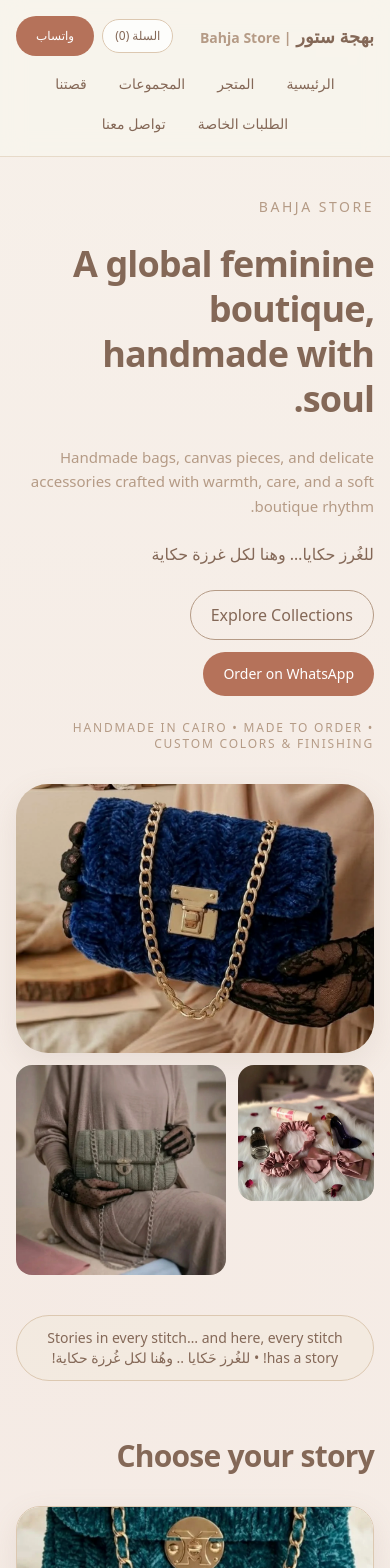
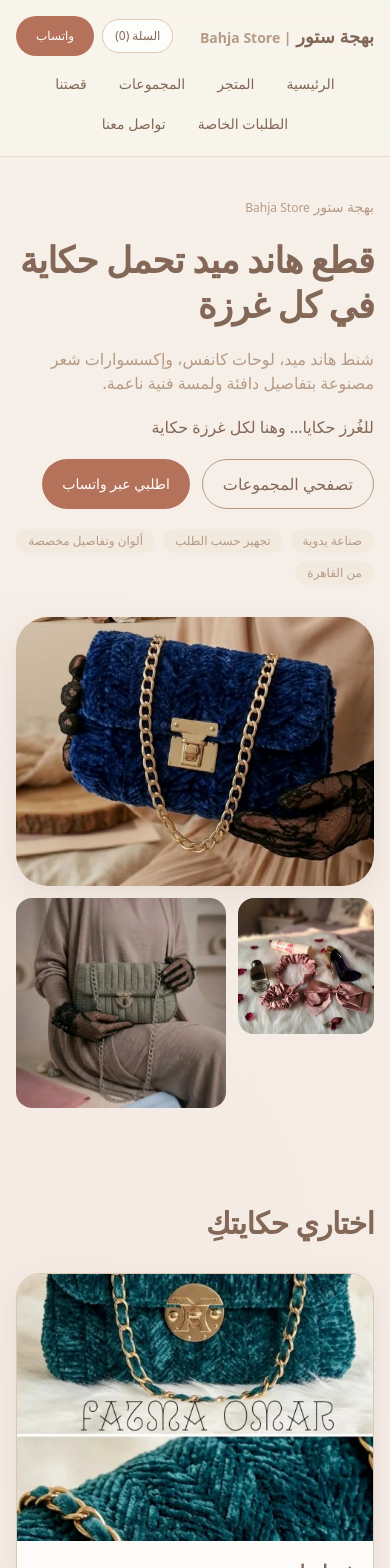
Before and after one commit to omarkhair70-droid/bahja-store, a Next.js app: page / in a window 390 px wide. Shown: the top 1568 px of the page. Built offline with nearby package versions, Linux system fonts and the light colour scheme.

Commit message:
Arabic-first copy cleanup across public UI

```diff
--- a/app/about/page.tsx
+++ b/app/about/page.tsx
@@ -1,5 +1,5 @@
 import SectionShell from '@/components/SectionShell';
 
 export default function AboutPage() {
-  return <SectionShell title="About Bahja Store"><p className="max-w-3xl text-bahja-taupe">Bahja Store creates handmade pieces with love, detail, creativity, and a warm artistic touch. Every bag, canvas, and accessory is crafted to feel personal, soft, and full of story.</p></SectionShell>;
+  return <SectionShell title="قصتنا"><p className="max-w-3xl text-bahja-taupe">بهجة ستور براند هاند ميد يهتم بالتفاصيل الصغيرة والجمال البسيط، نصنع قطعًا دافئة تحمل لمسة فنية وحكاية خاصة في كل غرزة.</p></SectionShell>;
 }
--- a/app/collections/page.tsx
+++ b/app/collections/page.tsx
@@ -6,35 +6,35 @@ const collectionCards = [
     title: 'شنط خيط الهيمالايا',
     arabicTitle: 'شنط خيط الهيمالايا',
     href: '/shop?collection=himalayan-thread-bags',
-    description: 'Poetic thread textures for women who love crafted quiet luxury.',
+    description: 'تصاميم هيمالايا بتفاصيل دافئة وأناقة ناعمة.',
     image: '/images/bahja/bags-himalayan-thread/himalayan-thread-bag-teal-gold-chain-01.webp'
   },
   {
     title: 'شنط خيوط السلسلة',
     arabicTitle: 'شنط خيوط السلسلة',
     href: '/shop?collection=chain-thread-bags',
-    description: 'Iconic silhouettes with polished chain accents and couture warmth.',
+    description: 'شنط خيوط السلسلة بتفاصيل عصرية ولمسة أنثوية.',
     image: '/images/bahja/bags-chain-thread/chain-thread-bag-soft-sage-lifestyle-01.webp'
   },
   {
     title: 'لوحات كانفس',
-    arabicTitle: 'فن الكانفس',
+    arabicTitle: 'لوحات كانفس',
     href: '/shop?category=canvas-art',
-    description: 'Canvas scenes with calligraphy soul, floral softness, and heartfelt atmosphere.',
+    description: 'لوحات كانفس بروح فنية تجمع بين الخط العربي والزهور.',
     image: '/images/bahja/canvas-art/canvas-arabic-calligraphy-floral-01.webp'
   },
   {
     title: 'إكسسوارات شعر',
-    arabicTitle: 'اكسسوارات الشعر',
+    arabicTitle: 'إكسسوارات شعر',
     href: '/shop?category=hair-accessories',
-    description: 'Satin softness in blush-forward tones for gifting and graceful styling.',
+    description: 'إكسسوارات شعر ساتان ناعمة لإطلالة يومية رقيقة.',
     image: '/images/bahja/hair-accessories/satin-hair-accessories-dusty-pink-01.webp'
   }
 ];
 
-export default function CollectionsPage() {
+export default function المجموعاتPage() {
   return (
-    <SectionShell title="Collections" subtitle="A lookbook of four handcrafted stories with poetic mood and feminine character.">
+    <SectionShell title="المجموعات" subtitle="تشكيلات بهجة ستور بلمسة يدوية أنيقة.">
       <div className="grid gap-5 md:grid-cols-2">
         {collectionCards.map((c) => (
           <CollectionCard key={c.title} title={c.title} arabicTitle={c.arabicTitle} href={c.href} description={c.description} image={c.image} />
--- a/app/contact/page.tsx
+++ b/app/contact/page.tsx
@@ -4,5 +4,5 @@ import { site } from '@/content/site';
 import { getWhatsAppUrl, whatsappMessages } from '@/lib/whatsapp';
 
 export default function ContactPage() {
-  return <SectionShell title="Contact Bahja Store"><div className="space-y-2 text-bahja-taupe"><p>WhatsApp / Mobile: {site.phone}</p><p>{site.locationEn}</p><p>{site.locationAr}</p></div><div className="my-6"><WhatsAppButton href={getWhatsAppUrl(whatsappMessages.generalContact)}>Send a general inquiry</WhatsAppButton></div><div className="space-y-3"><h3 className="text-xl font-semibold text-bahja-brown">FAQ</h3><p><strong>How do I order?</strong> Browse, choose your piece, and contact us on WhatsApp.</p><p><strong>Can I customize color or size?</strong> Yes, customizations are available.</p><p><strong>Do prices change?</strong> Yes, depending on design details and finishing.</p><p><strong>Where are you located?</strong> El Mokattam – Al-Hadaba Al-Wosta, Cairo, Egypt.</p></div></SectionShell>;
+  return <SectionShell title="تواصل معنا"><div className="space-y-2 text-bahja-taupe"><p>واتساب / رقم الهاتف: {site.phone}</p><p>الموقع: المقطم – الهضبة الوسطى، القاهرة، مصر</p></div><div className="my-6"><WhatsAppButton href={getWhatsAppUrl(whatsappMessages.generalContact)}>استفسار واتساب</WhatsAppButton></div><div className="space-y-3"><h3 className="text-xl font-semibold text-bahja-brown">الأسئلة الشائعة</h3><p><strong>كيف أطلب؟</strong> تصفحي القطع ثم أرسلي طلبكِ عبر واتساب.</p><p><strong>هل يمكن تخصيص اللون أو المقاس؟</strong> نعم، التخصيص متاح حسب الطلب.</p><p><strong>هل الأسعار ثابتة؟</strong> قد تختلف حسب التفاصيل والتشطيب.</p><p><strong>أين يقع بهجة ستور؟</strong> المقطم – الهضبة الوسطى، القاهرة، مصر.</p></div></SectionShell>;
 }
--- a/app/custom-orders/page.tsx
+++ b/app/custom-orders/page.tsx
@@ -3,5 +3,5 @@ import WhatsAppButton from '@/components/WhatsAppButton';
 import { getWhatsAppUrl, whatsappMessages } from '@/lib/whatsapp';
 
 export default function CustomOrdersPage() {
-  return <SectionShell title="Custom Orders" subtitle="Design your piece with your own details."><ul className="mb-6 list-disc space-y-2 pl-5 text-bahja-taupe"><li>Choose your preferred color.</li><li>اختاري المقاس based on your need.</li><li>Pick chain style and finishing quality.</li><li>Add design details that reflect your style.</li><li>Pricing may vary depending on customization.</li></ul><WhatsAppButton href={getWhatsAppUrl(whatsappMessages.customOrderInquiry)}>Discuss your custom order on WhatsApp</WhatsAppButton></SectionShell>;
+  return <SectionShell title="الطلبات الخاصة" subtitle="اختاري تفاصيل قطعتكِ لنصنعها كما تتمنين."><ul className="mb-6 list-disc space-y-2 pr-5 text-bahja-taupe"><li>اللون</li><li>المقاس</li><li>السلسلة</li><li>التشطيب</li><li>تفاصيل التصميم</li></ul><WhatsAppButton href={getWhatsAppUrl(whatsappMessages.customOrderInquiry)}>ابدئي طلبًا خاصًا</WhatsAppButton></SectionShell>;
 }
--- a/app/page.tsx
+++ b/app/page.tsx
@@ -4,42 +4,50 @@ import SectionShell from '@/components/SectionShell';
 import CollectionCard from '@/components/CollectionCard';
 import WhatsAppButton from '@/components/WhatsAppButton';
 import { collections, products } from '@/content/bahja-products';
-import { site } from '@/content/site';
 import { getWhatsAppUrl, whatsappMessages } from '@/lib/whatsapp';
 
 export default function HomePage() {
   const hairPreview = products.filter((p) => p.categorySlug === 'hair-accessories').slice(0, 3);
   const canvasPiece = products.find((p) => p.categorySlug === 'canvas-art');
 
-  return (<>
-    <section className="mx-auto grid w-full max-w-6xl gap-8 px-4 py-10 sm:px-6 md:grid-cols-2 lg:py-14 lg:px-8">
-      <div className="space-y-6">
-        <p className="text-sm uppercase tracking-[0.18em] text-bahja-taupe">Bahja Store</p>
-        <h1 className="editorial-heading">A global feminine boutique, handmade with soul.</h1>
-        <p className="max-w-xl text-[15px] leading-relaxed text-bahja-taupe sm:text-base">Handmade bags, canvas pieces, and delicate accessories crafted with warmth, care, and a soft boutique rhythm.</p>
-        <p className="text-bahja-brown">للغُرز حكايا… وهنا لكل غرزة حكاية</p>
-        <div className="flex flex-wrap gap-3"><Link href="/collections" className="rounded-full border border-bahja-taupe px-5 py-3">Explore Collections</Link><WhatsAppButton href={getWhatsAppUrl(whatsappMessages.generalContact)}>Order on WhatsApp</WhatsAppButton></div>
-        <p className="text-xs uppercase tracking-[0.15em] text-bahja-taupe">Handmade in Cairo • Made to order • Custom colors & finishing</p>
-      </div>
-      <div className="grid grid-cols-5 gap-3">
-        <div className="relative col-span-5 aspect-[4/3] overflow-hidden rounded-[2rem] bg-bahja-cream shadow-soft"><Image src="/images/bahja/bags-himalayan-thread/himalayan-thread-bag-navy-lifestyle-02.webp" alt="Handmade bag" fill className="object-cover"/></div>
-        <div className="relative col-span-2 aspect-square overflow-hidden rounded-2xl bg-bahja-cream"><Image src="/images/bahja/hair-accessories/satin-hair-accessories-dusty-pink-01.webp" alt="Hair accessories" fill className="object-cover"/></div>
-        <div className="relative col-span-3 aspect-square overflow-hidden rounded-2xl bg-bahja-cream"><Image src="/images/bahja/bags-chain-thread/chain-thread-bag-soft-sage-lifestyle-01.webp" alt="Thread bag" fill className="object-cover"/></div>
-      </div>
-    </section>
-    <div className="mx-auto w-full max-w-6xl px-4 sm:px-6 lg:px-8"><div className="rounded-full border border-bahja-beige bg-bahja-cream/70 px-6 py-3 text-center text-sm text-bahja-brown">{site.tagline} • {site.arabicTagline}</div></div>
+  return (
+    <>
+      <section className="mx-auto grid w-full max-w-6xl gap-8 px-4 py-10 sm:px-6 md:grid-cols-2 lg:px-8 lg:py-14">
+        <div className="space-y-5">
+          <p className="text-sm text-bahja-taupe">بهجة ستور <span className="text-xs">Bahja Store</span></p>
+          <h1 className="editorial-heading">قطع هاند ميد تحمل حكاية في كل غرزة</h1>
+          <p className="text-bahja-taupe">شنط هاند ميد، لوحات كانفس، وإكسسوارات شعر مصنوعة بتفاصيل دافئة ولمسة فنية ناعمة.</p>
+          <p className="text-bahja-brown">للغُرز حكايا… وهنا لكل غرزة حكاية</p>
+          <div className="flex flex-wrap gap-3">
+            <Link href="/collections" className="rounded-full border border-bahja-taupe px-5 py-3">تصفحي المجموعات</Link>
+            <WhatsAppButton href={getWhatsAppUrl(whatsappMessages.generalContact)}>اطلبي عبر واتساب</WhatsAppButton>
+          </div>
+          <div className="flex flex-wrap gap-2 text-xs text-bahja-taupe">
+            <span className="rounded-full bg-bahja-cream px-3 py-1">صناعة يدوية</span><span className="rounded-full bg-bahja-cream px-3 py-1">تجهيز حسب الطلب</span><span className="rounded-full bg-bahja-cream px-3 py-1">ألوان وتفاصيل مخصصة</span><span className="rounded-full bg-bahja-cream px-3 py-1">من القاهرة</span>
+          </div>
+        </div>
+        <div className="grid grid-cols-5 gap-3">
+          <div className="relative col-span-5 aspect-[4/3] overflow-hidden rounded-[2rem] bg-bahja-cream shadow-soft"><Image src="/images/bahja/bags-himalayan-thread/himalayan-thread-bag-navy-lifestyle-02.webp" alt="شنطة هاند ميد" fill className="object-cover"/></div>
+          <div className="relative col-span-2 aspect-square overflow-hidden rounded-2xl bg-bahja-cream"><Image src="/images/bahja/hair-accessories/satin-hair-accessories-dusty-pink-01.webp" alt="إكسسوارات شعر" fill className="object-cover"/></div>
+          <div className="relative col-span-3 aspect-square overflow-hidden rounded-2xl bg-bahja-cream"><Image src="/images/bahja/bags-chain-thread/chain-thread-bag-soft-sage-lifestyle-01.webp" alt="شنطة خيوط السلسلة" fill className="object-cover"/></div>
+        </div>
+      </section>
 
-    <SectionShell title="Choose your story"><div className="grid gap-4 sm:grid-cols-2 lg:grid-cols-4">{[
-      { title: 'شنط هاند ميد', href: '/shop?category=handmade-bags', image: '/images/bahja/bags-himalayan-thread/himalayan-thread-bag-teal-gold-chain-01.webp', desc: 'Explore handcrafted bags with warm, detailed threadwork.', cta: 'Shop handmade bags' },
-      { title: 'لوحات كانفس', href: '/shop?category=canvas-art', image: '/images/bahja/canvas-art/canvas-arabic-calligraphy-floral-01.webp', desc: 'Discover poetic canvas pieces inspired by Arabic art.', cta: 'View canvas pieces' },
-      { title: 'إكسسوارات شعر', href: '/shop?category=hair-accessories', image: '/images/bahja/hair-accessories/satin-hair-accessories-royal-blue-02.webp', desc: 'Find satin accessories for graceful everyday styling.', cta: 'Browse accessories' },
-      { title: 'Custom Orders', href: '/custom-orders', image: '/images/bahja/bags-chain-thread/chain-thread-bag-black-gold-chain-03.webp', desc: 'Choose colors and details to create your own piece.', cta: 'Start custom order' }
-    ].map((item) => <Link key={item.title} href={item.href} className="group overflow-hidden rounded-3xl border border-bahja-beige bg-white/80 shadow-soft"><div className="relative aspect-[4/3] bg-bahja-cream"><Image src={item.image} alt={item.title} fill className="object-cover transition duration-500 group-hover:scale-105"/></div><div className="space-y-2 p-4"><h3 className="text-lg font-semibold text-bahja-brown">{item.title}</h3><p className="text-sm text-bahja-taupe">{item.desc}</p><p className="text-sm font-medium text-bahja-brown">{item.cta}</p></div></Link>)}</div></SectionShell>
+      <SectionShell title="اختاري حكايتكِ">
+        <div className="grid gap-4 sm:grid-cols-2 lg:grid-cols-4">{[
+          { title: 'شنط هاند ميد', href: '/shop?category=handmade-bags', image: '/images/bahja/bags-himalayan-thread/himalayan-thread-bag-teal-gold-chain-01.webp', desc: 'تشكيلة شنط يدوية بتفاصيل أنيقة ولمسة دافئة.', cta: 'تصفحي الشنط الهاند ميد' },
+          { title: 'لوحات كانفس', href: '/shop?category=canvas-art', image: '/images/bahja/canvas-art/canvas-arabic-calligraphy-floral-01.webp', desc: 'لوحات فنية تجمع بين الخط العربي والزهور.', cta: 'شاهدي لوحات الكانفس' },
+          { title: 'إكسسوارات شعر', href: '/shop?category=hair-accessories', image: '/images/bahja/hair-accessories/satin-hair-accessories-royal-blue-02.webp', desc: 'إكسسوارات ساتان ناعمة لإطلالة أنثوية.', cta: 'تصفحي الإكسسوارات' },
+          { title: 'طلبات خاصة', href: '/custom-orders', image: '/images/bahja/bags-chain-thread/chain-thread-bag-black-gold-chain-03.webp', desc: 'اختاري تفاصيلكِ الخاصة لنصنع قطعة مناسبة لكِ.', cta: 'ابدئي طلبًا خاصًا' }
+        ].map((item) => <Link key={item.title} href={item.href} className="group overflow-hidden rounded-3xl border border-bahja-beige bg-white/80 shadow-soft"><div className="relative aspect-[4/3] bg-bahja-cream"><Image src={item.image} alt={item.title} fill className="object-cover transition duration-500 group-hover:scale-105"/></div><div className="space-y-2 p-4"><h3 className="text-lg font-semibold text-bahja-brown">{item.title}</h3><p className="text-sm text-bahja-taupe">{item.desc}</p><p className="text-sm font-medium text-bahja-brown">{item.cta}</p></div></Link>)}
+        </div>
+      </SectionShell>
 
-    <SectionShell title="The Himalayan Edit & Chain Thread Icons" subtitle="Elegant handmade bags with boutique finishing and clear pricing guide."><div className="grid gap-4 md:grid-cols-2"><CollectionCard title={collections[0].title} arabicTitle={collections[0].arabicTitle} href="/shop?collection=himalayan-thread-bags" description="Small 300 EGP • Medium 400 EGP • Large 470 EGP" image="/images/bahja/bags-himalayan-thread/himalayan-thread-bag-light-grey-gold-chain-03.webp"/><CollectionCard title={collections[1].title} arabicTitle={collections[1].arabicTitle} href="/shop?collection=chain-thread-bags" description="Small 340 EGP • Medium 450 EGP • Large 590 EGP" image="/images/bahja/bags-chain-thread/chain-thread-bag-silver-grey-closeup-02.webp"/></div></SectionShell>
-
-    <SectionShell title="Satin Softness" subtitle="Curated pieces styled like a boutique edit."><div className="grid gap-4 sm:grid-cols-3">{hairPreview.map((p)=><Link key={p.slug} href={`/shop/${p.slug}`} className="overflow-hidden rounded-3xl border border-bahja-beige/70 bg-white/80 shadow-soft"><div className="relative aspect-[4/5]"><Image src={p.image} alt={p.title} fill className="object-cover"/></div><div className="space-y-1 p-4"><p className="font-medium text-bahja-brown">{p.title}</p>{p.arabicTitle && <p className="text-sm text-bahja-taupe">{p.arabicTitle}</p>}</div></Link>)}</div></SectionShell>
-    <SectionShell title="Canvas with Soul">{canvasPiece && <Link href={`/shop/${canvasPiece.slug}`} className="block overflow-hidden rounded-3xl border border-bahja-beige bg-white/80 shadow-soft"><div className="relative aspect-[16/7] bg-bahja-cream"><Image src={canvasPiece.image} alt={canvasPiece.title} fill className="object-cover"/></div><div className="p-5"><p className="text-lg font-medium text-bahja-brown">{canvasPiece.title}</p><p className="text-sm text-bahja-taupe">Custom canvas pieces available by request, with curated finishing options.</p></div></Link>}</SectionShell>
-    <SectionShell title="Custom orders" subtitle="Create a personalized piece by choosing colors, size, chain style, finishing, and details. Pricing may vary depending on customization and finishing."><WhatsAppButton href={getWhatsAppUrl(whatsappMessages.customOrderInquiry)} className="w-full sm:w-auto">Start Your Custom Order</WhatsAppButton></SectionShell>
-  </>);
+      <SectionShell title="عالم الشنط الهاند ميد"><div className="grid gap-4 md:grid-cols-2"><CollectionCard title={collections[0].arabicTitle} arabicTitle="" href="/shop?collection=himalayan-thread-bags" description="صغير: 300 جنيه • متوسط: 400 جنيه • كبير: 470 جنيه" image="/images/bahja/bags-himalayan-thread/himalayan-thread-bag-light-grey-gold-chain-03.webp"/><CollectionCard title={collections[1].arabicTitle} arabicTitle="" href="/shop?collection=chain-thread-bags" description="صغير: 340 جنيه • متوسط: 450 جنيه • كبير: 590 جنيه" image="/images/bahja/bags-chain-thread/chain-thread-bag-silver-grey-closeup-02.webp"/></div></SectionShell>
+      <SectionShell title="تفاصيل ساتان ناعمة" subtitle="تفاصيل ساتان ناعمة تضيف لمسة أنثوية بسيطة لإطلالتكِ."><div className="grid gap-4 sm:grid-cols-3">{hairPreview.map((p)=><Link key={p.slug} href={`/shop/${p.slug}`} className="overflow-hidden rounded-3xl border border-bahja-beige/70 bg-white/80 shadow-soft"><div className="relative aspect-[4/5]"><Image src={p.image} alt={p.arabicTitle ?? p.title} fill className="object-cover"/></div><div className="space-y-1 p-4"><p className="font-medium text-bahja-brown">{p.arabicTitle}</p><p className="text-xs text-bahja-taupe">{p.title}</p></div></Link>)}</div></SectionShell>
+      <SectionShell title="لوحات كانفس بروح فنية">{canvasPiece && <Link href={`/shop/${canvasPiece.slug}`} className="block overflow-hidden rounded-3xl border border-bahja-beige bg-white/80 shadow-soft"><div className="relative aspect-[16/7] bg-bahja-cream"><Image src={canvasPiece.image} alt={canvasPiece.arabicTitle ?? canvasPiece.title} fill className="object-cover"/></div><div className="p-5"><p className="text-lg font-medium text-bahja-brown">{canvasPiece.arabicTitle}</p><p className="text-sm text-bahja-taupe">لوحات كانفس بروح فنية دافئة، تجمع بين الخط العربي والزهور والتفاصيل اليدوية.</p></div></Link>}</SectionShell>
+      <SectionShell title="طلبات خاصة" subtitle="اختاري اللون، المقاس، نوع السلسلة، والتفاصيل التي تناسب ذوقكِ."><WhatsAppButton href={getWhatsAppUrl(whatsappMessages.customOrderInquiry)} className="w-full sm:w-auto">ابدئي طلبًا خاصًا</WhatsAppButton></SectionShell>
+      <SectionShell title="هل لديكِ فكرة لقطعة خاصة؟" subtitle="أرسلي لنا التفاصيل عبر واتساب وسنساعدكِ في اختيار الأنسب."><WhatsAppButton href={getWhatsAppUrl(whatsappMessages.generalContact)} className="w-full sm:w-auto">اطلبي عبر واتساب</WhatsAppButton></SectionShell>
+    </>
+  );
 }
--- a/app/shop/page.tsx
+++ b/app/shop/page.tsx
@@ -27,10 +27,10 @@ export default async function ShopPage({ searchParams }: { searchParams: Promise
   const activeFilter = FILTERS.find((f) => (selectedCollection ? f.type === 'collection' && f.value === selectedCollection : selectedCategory ? f.type === 'category' && f.value === selectedCategory : f.type === 'all'));
 
   return (
-    <SectionShell title="المتجر" subtitle="تصفحي القطع حسب المجموعة، ثم أضيفي ما يعجبكِ إلى السلة أو ارسلي استفسارك عبر واتساب.">
+    <SectionShell title="المتجر" subtitle="تصفحي القطع حسب المجموعة، ثم أضيفي ما يعجبكِ إلى السلة أو ارسلي استفساركِ عبر واتساب.">
       <div className="space-y-10">
         <div className="subtle-panel p-5">
-          <p className="mb-4 text-sm text-bahja-taupe">Filter by category or collection</p>
+          <p className="mb-4 text-sm text-bahja-taupe">تصفية حسب المجموعة أو التصنيف</p>
           <div className="flex flex-wrap gap-2.5">
             {FILTERS.map((filter) => {
               const isActive = filter.label === activeFilter?.label;
--- a/components/Footer.tsx
+++ b/components/Footer.tsx
@@ -5,14 +5,14 @@ export default function Footer() {
     <footer className="mt-20 border-t border-bahja-beige/70 bg-bahja-cream/70">
       <div className="mx-auto grid w-full max-w-6xl gap-5 px-4 py-10 text-sm text-bahja-brown sm:px-6 md:grid-cols-2 lg:px-8">
         <div className="space-y-2">
-          <p className="font-medium">{site.name} / {site.arabicName}</p>
-          <p className="text-bahja-taupe">{site.tagline}</p>
+          <p className="font-medium">{site.arabicName} / {site.name}</p>
+          <p className="text-bahja-taupe">بهجة ستور</p>
           <p className="text-bahja-taupe">{site.arabicTagline}</p>
         </div>
         <div className="space-y-2 md:text-right">
           <p>{site.phone}</p>
-          <p className="text-bahja-taupe">{site.locationEn} • {site.locationAr}</p>
-          <p className="text-xs text-bahja-taupe">WhatsApp-first boutique catalog — made with love & detail.</p>
+          <p className="text-bahja-taupe">{site.locationAr}</p>
+          <p className="text-xs text-bahja-taupe">متجر هاند ميد بطلبات عبر واتساب ولمسة فنية دافئة.</p>
         </div>
       </div>
     </footer>
--- a/components/ProductCard.tsx
+++ b/components/ProductCard.tsx
@@ -6,24 +6,24 @@ import { getWhatsAppUrl, whatsappMessages } from '@/lib/whatsapp';
 import AddToBagButton from './AddToBagButton';
 import { isBagProduct } from '@/lib/order-bag';
 
+const toArabicPrice = (text: string) => text.replace('Small:', 'صغير:').replace('Medium:', 'متوسط:').replace('Large:', 'كبير:').replace('Available by request', 'متاح حسب الطلب').replace('EGP', 'جنيه');
+
 export default function ProductCard({ product }: { product: Product }) {
-  const bagItem = { productSlug: product.slug, title: product.title, arabicTitle: product.arabicTitle, image: product.image, collection: product.collection, priceGuide: product.priceGuide };
+  const bagItem = { productSlug: product.slug, title: product.title, arabicTitle: product.arabicTitle, image: product.image, collection: product.collection, priceGuide: toArabicPrice(product.priceGuide) };
   const bag = isBagProduct(product.categorySlug);
 
   return (
     <article className="group overflow-hidden rounded-[1.8rem] border border-bahja-beige/70 bg-gradient-to-b from-white/90 to-bahja-cream/40 shadow-soft transition duration-300 hover:-translate-y-1">
-      <div className="relative aspect-[4/5] bg-bahja-cream">
-        <Image src={product.image} alt={product.title} fill className="object-cover transition duration-500 group-hover:scale-[1.03]" />
-      </div>
+      <div className="relative aspect-[4/5] bg-bahja-cream"><Image src={product.image} alt={product.arabicTitle ?? product.title} fill className="object-cover transition duration-500 group-hover:scale-[1.03]" /></div>
       <div className="space-y-3 p-5">
-        <p className="text-[11px] uppercase tracking-[0.14em] text-bahja-taupe">{product.collection} <span className="ml-2 rounded-full bg-bahja-blush/40 px-2 py-0.5">Made to order</span></p>
-        <h3 className="text-xl font-semibold leading-snug text-bahja-brown">{product.title}</h3>
-        {product.arabicTitle && <p className="text-sm text-bahja-taupe">{product.arabicTitle}</p>}
-        <p className="rounded-2xl bg-bahja-cream/80 px-3 py-2 text-sm text-bahja-brown">{product.priceGuide}</p>
+        <p className="text-xs text-bahja-taupe">{product.collection} <span className="mr-2 rounded-full bg-bahja-blush/40 px-2 py-0.5">حسب الطلب</span></p>
+        <h3 className="text-xl font-semibold leading-snug text-bahja-brown">{product.arabicTitle ?? product.title}</h3>
+        <p className="text-xs text-bahja-taupe">{product.title}</p>
+        <p className="rounded-2xl bg-bahja-cream/80 px-3 py-2 text-sm text-bahja-brown">{toArabicPrice(product.priceGuide)}</p>
         <div className="flex flex-wrap gap-2 sm:gap-3">
           <AddToBagButton item={bagItem} selectedSize={bag ? 'Medium' : undefined} className="flex-1 rounded-full bg-bahja-brown px-4 py-2 text-sm text-white sm:flex-none" label="أضف إلى السلة" />
           <Link href={`/shop/${product.slug}`} className="flex-1 rounded-full border border-bahja-taupe px-4 py-2 text-center text-sm text-bahja-brown sm:flex-none">عرض التفاصيل</Link>
-          <WhatsAppButton href={getWhatsAppUrl(whatsappMessages.productInquiry(product.title))} className="flex-1 px-4 py-2 text-sm sm:flex-none">استفسار واتساب</WhatsAppButton>
+          <WhatsAppButton href={getWhatsAppUrl(whatsappMessages.productInquiry(product.arabicTitle ?? product.title))} className="flex-1 px-4 py-2 text-sm sm:flex-none">استفسار واتساب</WhatsAppButton>
         </div>
       </div>
     </article>
```
Also changed, not shown: app/shop/[slug]/page.tsx (+8 -19 lines), components/ProductDetailActions.tsx (+4 -4 lines), components/ProductOptions.tsx (+9 -5 lines).
